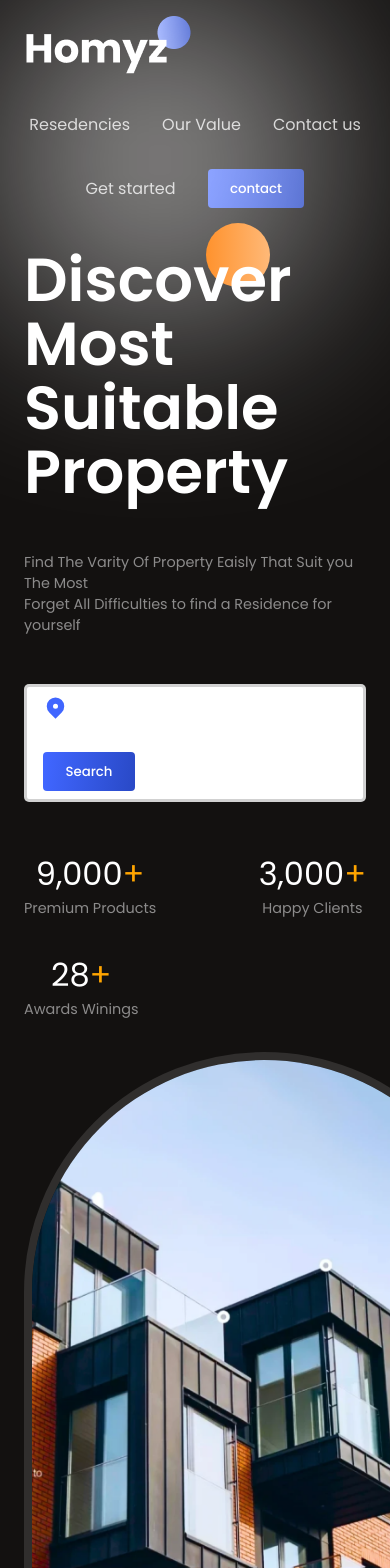
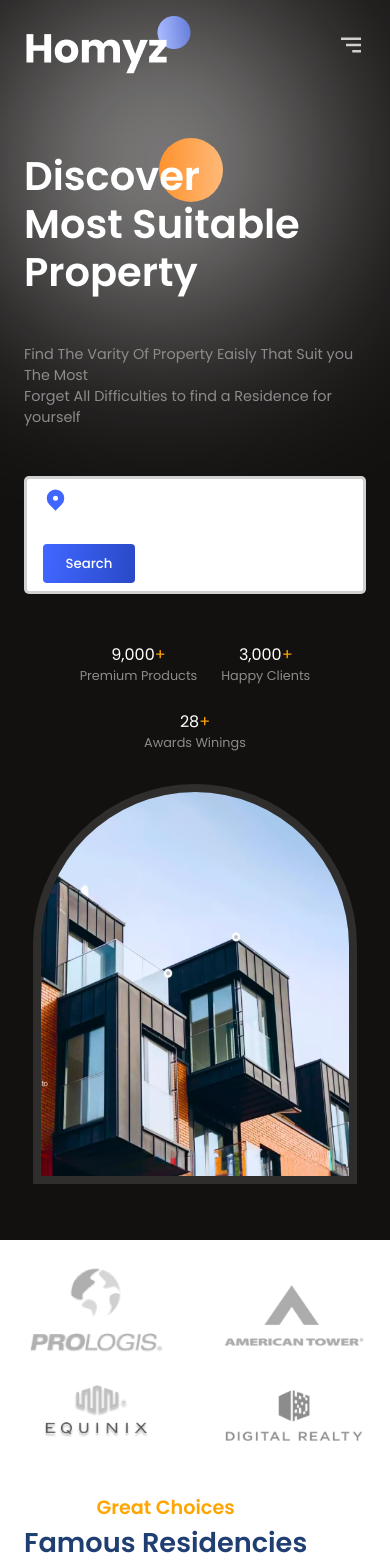
Before and after one commit to Nomiy-Nasiri/Real-State, a React (Vite) app: page / in a window 390 px wide. Shown: the top 1568 px of the page. Built offline with nearby package versions, Linux system fonts and the light colour scheme.

Commit message:
resposive-version of header-hero-resi-portion

```diff
--- a/src/components/Header/Header.css
+++ b/src/components/Header/Header.css
@@ -1,17 +1,41 @@
-.h-wrapper{
+.h-wrapper {
   /* background-color: var(--black); */
   color: white;
+  z-index: 99;
 }
-.h-container{
+.h-container {
   justify-content: space-between;
   padding-top: 1rem;
   padding-bottom: 1rem;
-    color:  var(--secondary);
+  color: var(--secondary);
 }
-.h-menu{
+.h-menu {
   gap: 2rem;
-
 }
-.h-menu>*:hover{
+.h-menu > *:hover {
   cursor: pointer;
 }
+.menu-icon {
+  display: none;
+}
+@media (max-width: 768px) {
+  .menu-icon {
+    display: block;
+  }
+  .h-menu {
+    z-index: 99;
+    color: var(--black);
+    position: absolute;
+    top: 3rem;
+    right: 4rem;
+    background: white;
+    flex-direction: column;
+    font-weight: 500;
+    gap: 2rem;
+    padding: 3rem;
+    border-radius: 10px;
+    align-items: flex-start;
+    box-shadow: 0px 4px 4px rgba(0, 0, 0, 0.05);
+    transition: all 300ms ease-in;
+  }
+}
--- a/src/components/Header/Header.jsx
+++ b/src/components/Header/Header.jsx
@@ -1,20 +1,41 @@
-import React from "react";
-import './Header.css'
+import React, { useState } from "react";
+import "./Header.css";
+import { BiMenuAltRight } from "react-icons/bi";
+import OutsideClickHandler from "react-outside-click-handler";
 
 const Header = () => {
+  const [menuOpen, setMenuOpen] = useState(false);
+  const getMenuOpenStyles = (menuOpen) => {
+    if (document.documentElement.clientWidth <= 800) {
+      // console.log(menuOpen)
+      return {
+        right: !menuOpen && "-100%",
+
+      };
+    }
+  };
   return (
     <section className="h-wrapper">
       <div className="flexCenter paddings innerWidth h-container">
         <img src="./logo.png" alt="" />
-        <div className=" flexCenter h-menu" >
+        <OutsideClickHandler
+        onOutsideClick={()=>{
+          setMenuOpen(false)
+        }}>
+
+        <div className=" flexCenter h-menu" style={getMenuOpenStyles(menuOpen)}>
           <a href=""> Resedencies</a>
           <a href="">Our Value</a>
           <a href="">Contact us</a>
           <a href="">Get started</a>
           <button className="button">
-          <a href=""> contact</a>
+            <a href=""> contact</a>
           </button>
         </div>
+        <div className="menu-icon" onClick={() => setMenuOpen((prev) => !prev)}>
+          <BiMenuAltRight size={30} />
+        </div>
+        </OutsideClickHandler>
       </div>
     </section>
   );
--- a/src/components/HearoSection/Hero.css
+++ b/src/components/HearoSection/Hero.css
@@ -2,10 +2,11 @@
   color: white;
   position: relative;
   padding-bottom: 2rem;
+  z-index: 1;
   /* background-color: var(--black); */
 }
 .hero-container {
-  justify-content: space-between;
+  justify-content: space-around;
   align-items: flex-end;
 }
 .hero-left {
@@ -67,3 +68,29 @@
   width: 100%;
   height: 100%;
 }
+@media (max-width: 640px){
+  .hero-container{
+    margin-top: 2rem;
+  }
+  .hero-title>h1{
+    font-size: 2.5rem;
+    line-height: 3rem;
+  }
+  .image-container{
+    width: 95%;
+    height: 25rem;
+  }
+  .stats{
+    justify-content: center;
+    gap: 1.5rem;
+  }
+  .hero-right{
+    width: 100%;
+  }
+.stat>:nth-child(1){
+  font-size: 1rem;
+}
+.stat>:nth-child(2){
+  font-size: 0.8rem;
+}
+}
--- a/src/components/Resdensices/Resdensices.jsx
+++ b/src/components/Resdensices/Resdensices.jsx
@@ -10,7 +10,7 @@
       <div className="innerWidth paddings r-container">
         <div className="flexColStart r-head">
           <span className="orangeText">Great Choices</span>
-          <span className="primaryText">Most Famous Residencies</span>
+          <span className="primaryText">Famous Residencies</span>
         </div>
         <Swiper {...sliderSettings}>
             <SliderButtons/>
--- a/src/components/Resdensices/Resedensices.css
+++ b/src/components/Resdensices/Resedensices.css
@@ -62,3 +62,11 @@
   background-color: aliceblue;
   cursor: pointer;
 }
+@media (max-width: 640px) {
+  .r-head {
+    align-items: center;
+  }
+  .r-buttons {
+    position: initial;
+  }
+}
--- a/src/utils/common.js
+++ b/src/utils/common.js
@@ -1,38 +1,18 @@
-// export const sliderSettings = {
-// slidesPerView: 1,
-// spaceBetween : 50,
-// breakPoints : {
-// 480: {
-//     slidesPerView : 1
-// },
-// 600: {
-//     slidesPerView : 2
-// },
-// 750: {
-//     slidesPerView : 3
-// },
-// 1100: {
-//     slidesPerView : 4
-// }
-// }
-// }
-
-
 export const sliderSettings = {
   slidesPerView: 1,
   spaceBetween: 50, // Typo corrected from 'spacBetween'
   breakpoints: {
     480: {
-        slidesPerView: 1
+      slidesPerView: 1,
     },
     600: {
-        slidesPerView: 2
+      slidesPerView: 2,
     },
     750: {
-        slidesPerView: 3
+      slidesPerView: 3,
     },
     1100: {
-        slidesPerView: 4
-      }
-    }
+      slidesPerView: 4,
+    },
+  },
 };
```
Lines whose indentation alone changed are shown as unchanged.
